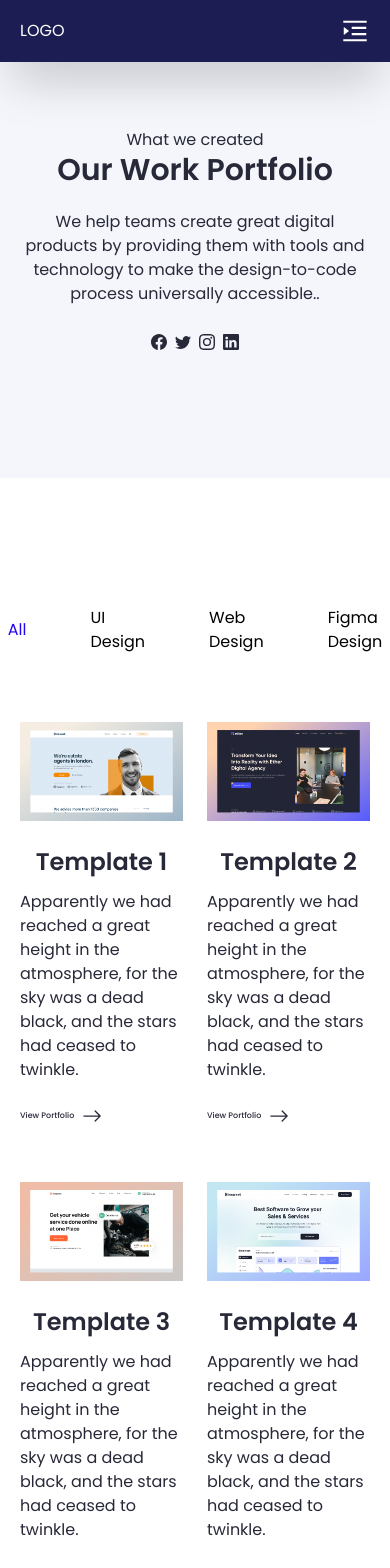
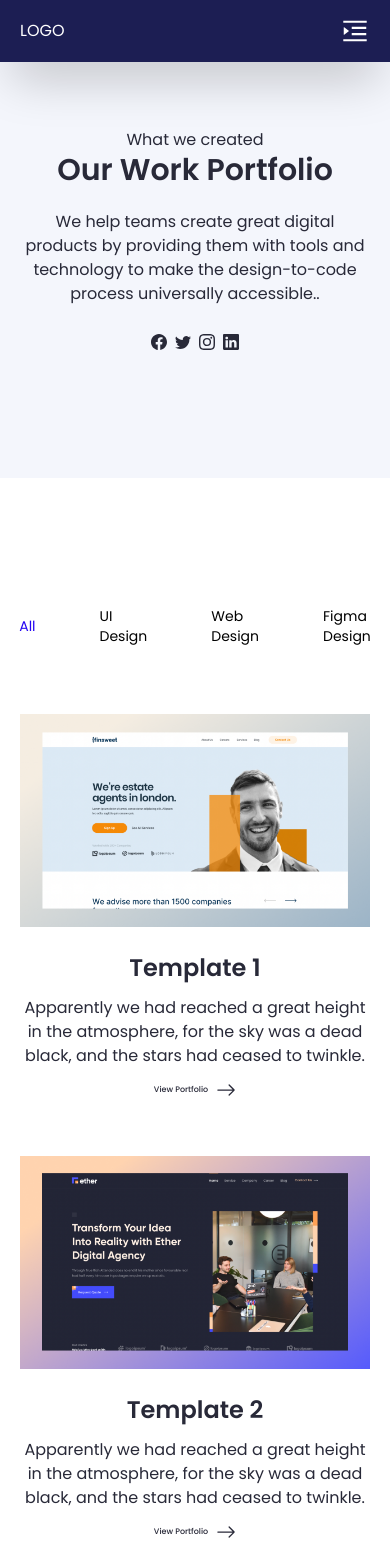
Before and after one commit to WinifredOgbeiwi/Website_Builder, a React (Vite) app: page /work in a window 390 px wide. Shown: the top 1568 px of the page. Built offline with nearby package versions, Linux system fonts and the light colour scheme.

Commit message:
WORK - work and build section

```diff
--- a/src/sections/work/build.jsx
+++ b/src/sections/work/build.jsx
@@ -5,11 +5,11 @@ import { Link } from 'react-router-dom'
 const Build = () => {
   return (
 
-      <section className="py-32 md:py-[128px] flex flex-col items-center justify-center gap-5 text-center leading-snug">
+      <section className="max-[600px]:pt-4 py-32 md:py-[128px] flex flex-col items-center justify-center gap-5 text-center leading-snug">
           <div className='w-8/12'>
               <Heading2 text={"Let's build something great together"}/>
               <p className='mt-5'>Nullam vitae purus at tortor mattis dapibus. Morbi purus est, ultricies nec dolor sit amet, scelerisque cursus purus.</p>
-              <button className='bg-yell text-black py-6  w-64 rounded-[41px] mt-10'><Link to="/contact">Contact Us</Link></button>
+              <button className='bg-yell text-black py-6 w-full sm:w-64 rounded-[41px] mt-10'><Link to="/contact">Contact Us</Link></button>
           </div>
         </section>
   )
--- a/src/sections/work/works.jsx
+++ b/src/sections/work/works.jsx
@@ -14,21 +14,21 @@ const Works = () => {
     return (
         <section className="pt-32 md:pt-[128px] flex flex-wrap justify-center gap-5 ">
 
-            <ul className='flex gap-16 justify-center items-center'>
+            <ul className='flex max-[350px]:flex-col  max-[350px]:gap-5 gap-16 justify-center items-center'>
                 {data.work_headings_data.map(({ id, text }) => (
                     <li key={id}
                         onClick={() => setSelectedOption(text)}
-                        className={`${selectedOption === text ? 'text-purple' : "text-black"} cursor-pointer`}>{text}</li>
+                        className={`${selectedOption === text ? 'text-purple' : "text-black"} cursor-pointer max-[600px]:text-sm `}>{text}</li>
                 ))}
             </ul>
-            <div className='grid grid-cols-2 py-12 gap-6'>
+            <div className='grid grid-cols-2 max-[600px]:grid-cols-1  max-[350px]:py-5 py-12 gap-6 max-[600px]:text-center'>
 
                 <>
                     {filteredData.map(({ id, paragraph, img, heading }) => (
-                        <div key={id} className='mb-8'>
+                        <div key={id} className='mb-8 flex flex-col max-[600px]:items-center'>
                             <img src={img} alt="" className='mb-6' />
                             <Heading3 text={heading} />
-                            <p className='mb-6 mt-3'>{paragraph}</p>
+                            <p className='max-[600px]:mb-3 mb-6 mt-3'>{paragraph}</p>
                             <LinkIcon text="View Portfolio" />
                         </div>
                     ))}
```
